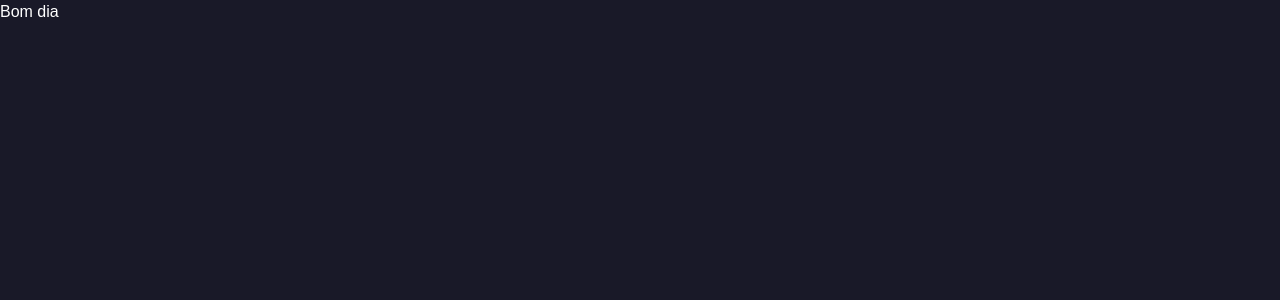
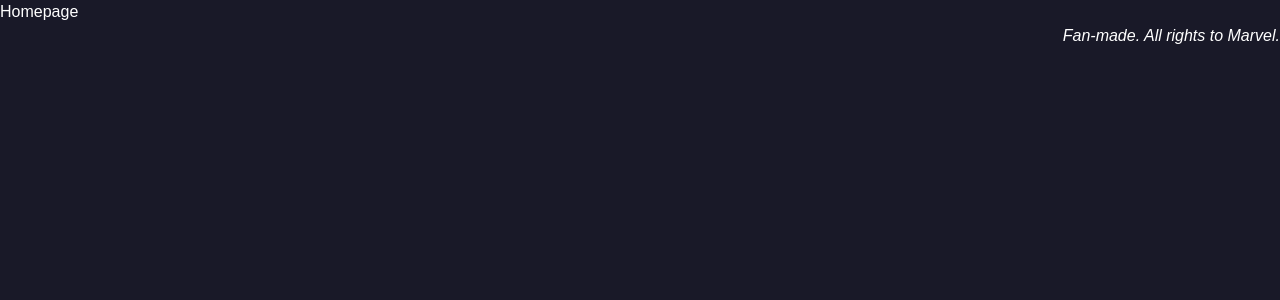
Before and after one commit to mjuliamiosso/rivalsdle, a Next.js app: page / in a window 1280 px wide. Shown: the top 300 px of the page. Built offline with nearby package versions, Linux system fonts and the light colour scheme; a web font is replaced by a local one.

Commit message:
feat: footer

```diff
--- a/src/app/globals.css
+++ b/src/app/globals.css
@@ -2,9 +2,6 @@
 @import "tailwindcss";
 
 * {
-  padding: 0;
-  margin: 0;
-  box-sizing: border-box;
   font-family: "Bai Jamjuree", sans-serif;
   color: var(--text-color);
 }
--- a/src/app/layout.tsx
+++ b/src/app/layout.tsx
@@ -1,5 +1,6 @@
 import type { Metadata } from "next";
 import "./globals.css";
+import Footer from "@/components/Footer";
 
 export const metadata: Metadata = {
   title: "Rivalsdle",
@@ -14,7 +15,9 @@ export default function RootLayout({
 }>) {
   return (
     <html lang="en">
-      <body>{children}</body>
+      <body>{children}
+        <Footer />
+      </body>
     </html>
   );
 }
--- a/src/app/page.tsx
+++ b/src/app/page.tsx
@@ -1,7 +1,7 @@
 export default function Home() {
   return (
     <div className="">
-      Bom dia
+      Homepage
     </div>
   );
 }
--- a/src/components/Footer.tsx
+++ b/src/components/Footer.tsx
@@ -2,7 +2,9 @@ import React from 'react'
 
 const Footer = () => {
   return (
-    <div>Footer</div>
+    <footer className='container mx-auto italic text-base text-center lg:text-right'>
+        <p>Fan-made. All rights to Marvel.</p>
+    </footer>
   )
 }
 
```
